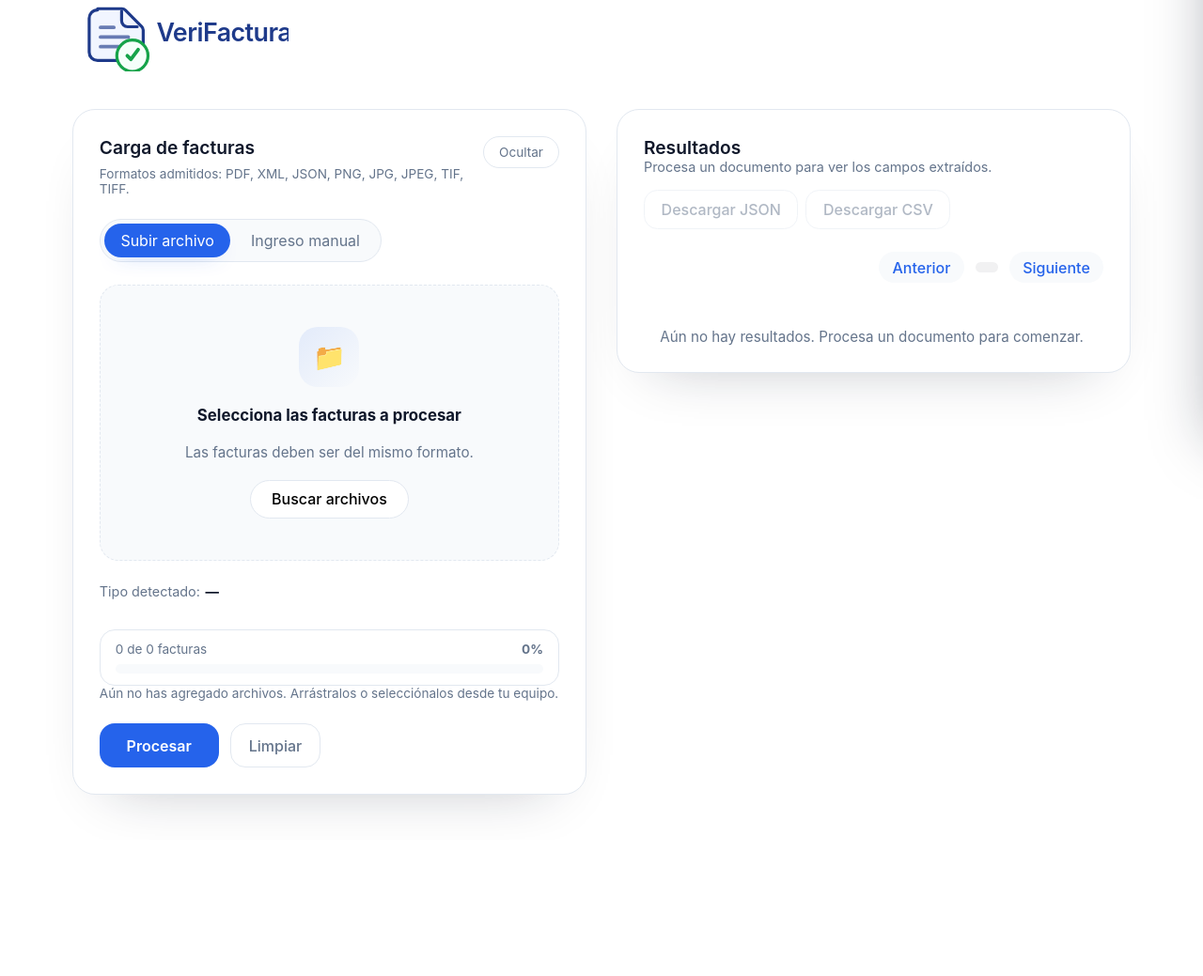
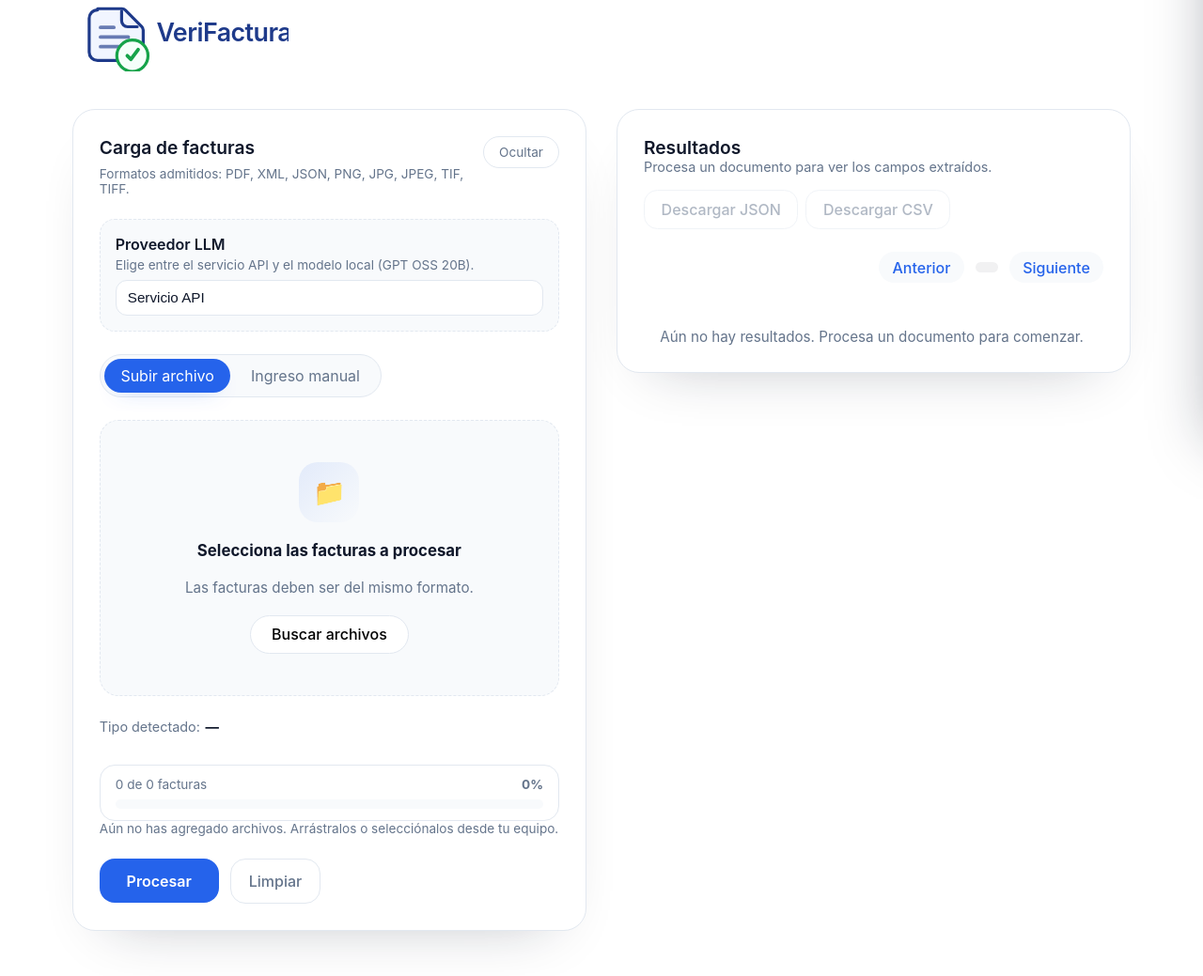
Before and after one commit to Pvidal4/Verifactura, a FastAPI app: page / in a window 1280 px wide. Shown: the part 292-1331 px from the top of the page at 94% size. Before the commit the page ends 1156 px from the top, so only its background shows below. Run offline with FastAPI, Linux system fonts and the light colour scheme.

Commit message:
Add local LLM provider with developer mode toggle

```diff
--- a/app/config.py
+++ b/app/config.py
@@ -12,6 +12,9 @@ class Config:
     OPENAI_MODEL: str = os.getenv("OPENAI_MODEL", "gpt-5-mini")
     OPENAI_API_KEY: str | None = os.getenv("OPENAI_API_KEY")
 
+    LOCAL_LLM_MODEL_ID: str = os.getenv("LOCAL_LLM_MODEL_ID", "openai/gpt-oss-20b")
+    LOCAL_LLM_MODEL_PATH: str = os.getenv("LOCAL_LLM_MODEL_PATH", "models/gpt-oss-20b")
+
     AZURE_ENDPOINT: str | None = os.getenv("AZURE_FORM_RECOGNIZER_ENDPOINT")
     AZURE_KEY: str | None = os.getenv("AZURE_FORM_RECOGNIZER_KEY")
 
--- a/app/templates/index.html
+++ b/app/templates/index.html
@@ -227,6 +227,46 @@
         display: flex;
         flex-direction: column;
         gap: 1.5rem;
+      }
+
+      .llm-provider-row {
+        display: flex;
+        flex-direction: column;
+        gap: 0.5rem;
+        padding: 1rem;
+        border-radius: 1rem;
+        border: 1px dashed var(--border);
+        background: var(--surface-subtle);
+      }
+
+      .llm-provider-row label {
+        font-weight: 600;
+        display: flex;
+        flex-direction: column;
+        gap: 0.25rem;
+        color: var(--text);
+      }
+
+      .llm-provider-row label span {
+        font-weight: 400;
+        color: var(--muted);
+        font-size: 0.85rem;
+      }
+
+      .llm-provider-row select {
+        appearance: none;
+        border: 1px solid var(--border);
+        border-radius: 0.75rem;
+        padding: 0.6rem 0.75rem;
+        font-size: 0.95rem;
+        background: var(--surface);
+        color: var(--text);
+      }
+
+      .llm-provider-row select:focus-visible {
+        outline: none;
+        border-color: var(--accent);
+        box-shadow: 0 0 0 3px var(--accent-soft);
       }
 
       .panel-toggle {
@@ -1123,6 +1163,23 @@
           </div>
 
           <div class="panel-body" id="inputPanelBody">
+            <div
+              class="llm-provider-row"
+              id="llmProviderRow"
+              hidden
+              aria-hidden="true"
+            >
+              <label for="llmProviderSelect">
+                Proveedor LLM
+                <span
+                  >Elige entre el servicio API y el modelo local (GPT OSS 20B).</span
+                >
+              </label>
+              <select id="llmProviderSelect">
+                <option value="api">Servicio API</option>
+                <option value="local">Servicio local (GPT OSS 20B)</option>
+              </select>
+            </div>
             <div class="segmented-control" role="tablist">
               <button
                 type="button"
@@ -1338,6 +1395,7 @@
         multiUseOcr: false,
         results: [],
         currentIndex: -1,
+        llmProvider: "api",
         settings: {
           autoClear: true,
           theme: "light",
@@ -1392,6 +1450,8 @@
       const themeSelect = document.getElementById("themeSelect");
       const developerToggle = document.getElementById("developerToggle");
       const developerBadge = document.getElementById("developerBadge");
+      const llmProviderRow = document.getElementById("llmProviderRow");
+      const llmProviderSelect = document.getElementById("llmProviderSelect");
 
       let lastFocusedElement = null;
       let lastSettingsTrigger = null;
@@ -1412,6 +1472,20 @@
 
       function applyDeveloperMode(enabled) {
         developerBadge.hidden = !enabled;
+        if (llmProviderRow) {
+          llmProviderRow.hidden = !enabled;
+          llmProviderRow.setAttribute("aria-hidden", String(!enabled));
+          if (enabled) {
+            if (llmProviderSelect) {
+              llmProviderSelect.value = state.llmProvider;
+            }
+          } else {
+            state.llmProvider = "api";
+            if (llmProviderSelect) {
+              llmProviderSelect.value = "api";
+            }
+          }
+        }
       }
 
       function syncSettingsControls() {
@@ -1647,6 +1721,13 @@
         state.settings.developerMode = event.target.checked;
         applyDeveloperMode(state.settings.developerMode);
       });
+
+      if (llmProviderSelect) {
+        llmProviderSelect.addEventListener("change", (event) => {
+          const value = event.target.value === "local" ? "local" : "api";
+          state.llmProvider = value;
+        });
+      }
 
       applyTheme(state.settings.theme);
       applyDeveloperMode(state.settings.developerMode);
@@ -2089,7 +2170,10 @@
         const response = await fetch("/api/v1/extract/text", {
           method: "POST",
           headers: { "Content-Type": "application/json" },
-          body: JSON.stringify({ text }),
+          body: JSON.stringify({
+            text,
+            llm_provider: state.llmProvider,
+          }),
         });
         if (!response.ok) {
           const detail = await response.json().catch(() => ({}));
@@ -2105,10 +2189,13 @@
         let endpoint = "/api/v1/extract/file";
         if (type === "image") {
           endpoint = "/api/v1/extract/image";
-        } else if (type === "pdf" && useOcr) {
-          endpoint = "/api/v1/extract/file?force_ocr=true";
-        }
-        const response = await fetch(endpoint, {
+        }
+        const url = new URL(endpoint, window.location.origin);
+        if (type === "pdf" && useOcr) {
+          url.searchParams.set("force_ocr", "true");
+        }
+        url.searchParams.set("llm_provider", state.llmProvider);
+        const response = await fetch(url, {
           method: "POST",
           body: formData,
         });
```
Also changed, not shown: app/routes/extract.py (+32 -4 lines), app/services/extraction_service.py (+38 -8 lines), app/services/llm_service.py (+67 -3 lines), models/README.md (added).
